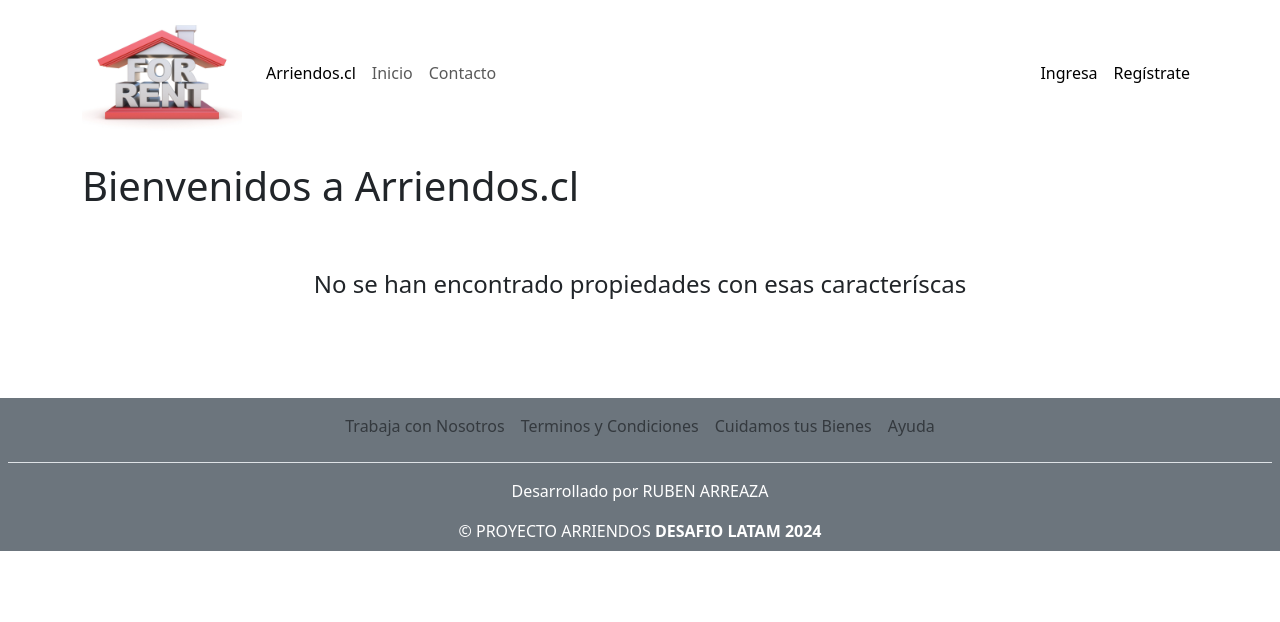
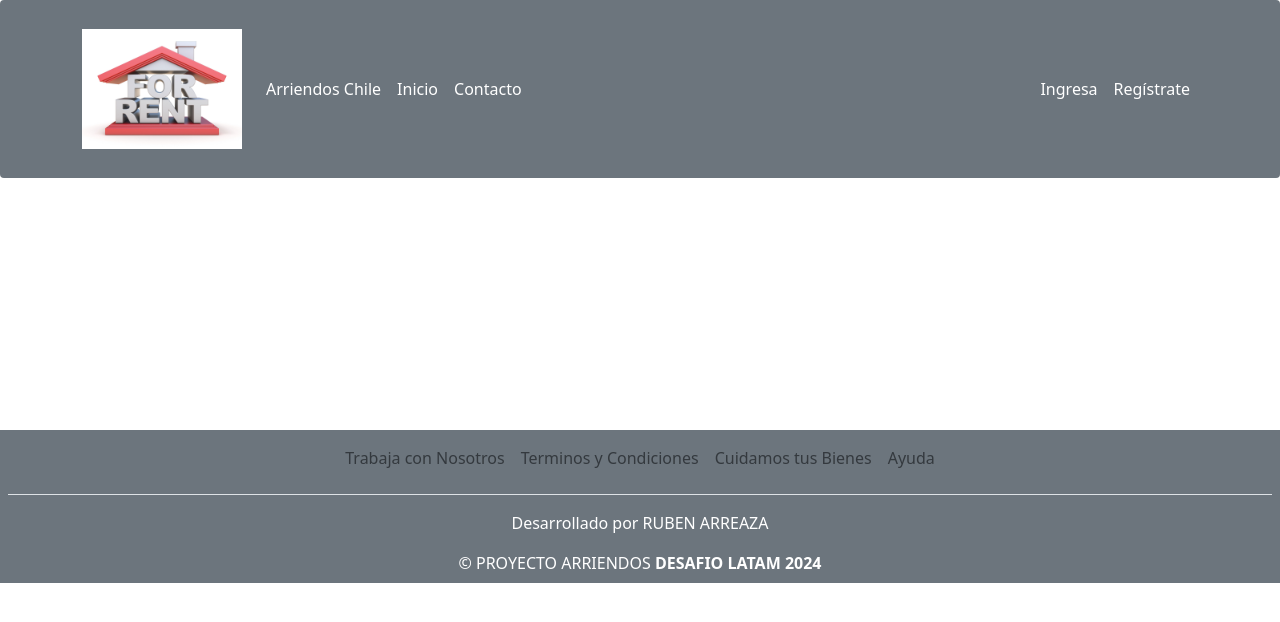
Before and after one commit to rubenchu-389/proyecto_arriendos, a Django app: page / in a window 1280 px wide. Shown: the top 622 px of the page. Run offline with Django 5.2, Linux system fonts and the light colour scheme; data that the repository does not hold is empty.

Commit message:
Se actualiza el navbar y el footer

```diff
--- a/m7_python/static/css/styles.css
+++ b/m7_python/static/css/styles.css
@@ -1,3 +1,9 @@
 .img-logo2 {
     width: 10rem;
 }
+
+
+.container {
+    color: white;
+
+}
--- a/m7_python/templates/base.html
+++ b/m7_python/templates/base.html
@@ -4,7 +4,7 @@
 		{% load static %}
 		<meta charset="utf-8">
 		<meta name="viewport" content="width=device-width, initial-scale=1">
-		<title>Bienvenidos Arriendos Chile</title>
+		<title>Bienvenidos Arriendos  Chile</title>
 		<link href="https://cdn.jsdelivr.net/npm/bootstrap@5.3.3/dist/css/bootstrap.min.css" rel="stylesheet" integrity="sha384-QWTKZyjpPEjISv5WaRU9OFeRpok6YctnYmDr5pNlyT2bRjXh0JMhjY6hW+ALEwIH" crossorigin="anonymous">
 		<link rel="stylesheet" href="{% static 'css/styles.css' %}">
 	<body>
--- a/m7_python/templates/footer.html
+++ b/m7_python/templates/footer.html
@@ -1,9 +1,9 @@
 <div class="b-example-divider"></div>
     <footer class="py-3 my-4">
         <div class="container" style="padding: 20px;"> </div>
-            <div class="col text-center bg-secondary p-2 text-white" style="color: grey;">
+            <div class="col text-center bg-secondary p-2 text-white" style="color: grey;" >
                 <ul class="nav justify-content-center border-bottom pb-3 mb-3">
-                    <li class="nav-item"><a href="#" class="nav-link px-2 text-body-secondary">Trabaja con Nosotros</a></li>
+                    <li class="nav-item text-white"><a href="#" class="nav-link px-2 text-white text-body-secondary">Trabaja con Nosotros</a></li>
                     <li class="nav-item"><a href="#" class="nav-link px-2 text-body-secondary">Terminos y Condiciones</a></li>
                     <li class="nav-item"><a href="#" class="nav-link px-2 text-body-secondary">Cuidamos tus Bienes</a></li>
                     <li class="nav-item"><a href="#" class="nav-link px-2 text-body-secondary">Ayuda</a></li>
--- a/m7_python/templates/index.html
+++ b/m7_python/templates/index.html
@@ -3,7 +3,7 @@
 {% load static %}
 {% block content %}
 <div class="container">
-    <h1 class="fs-1">Bienvenidos a Arriendos.cl</h1>
+    <h1 class="fs-1">Bienvenidos a Arriendos Chile</h1>
 
 
 
--- a/m7_python/templates/navbar.html
+++ b/m7_python/templates/navbar.html
@@ -1,10 +1,10 @@
 {% load static %}
-<nav class="navbar navbar-expand-lg bg-body-light mb-3">
-    <div class="container d-flex flex-wrap">
+<nav class="navbar navbar-expand-lg navbar-light text-white  bg-secondary mb-3 p-4 rounded-1">
+    <div class="container d-flex  flex-wrap">
         <a class="navbar-brand" href="/"><img class="img-logo2" src="{% static 'img/logo2.jpg' %}"
                 alt="Logo2 arriendos"></a>
 
-        <button class="navbar-toggler" type="button" data-bs-toggle="collapse" data-bs-target="#navbarSupportedContent"
+        <button class="navbar-toggler"  type="button" data-bs-toggle="collapse" data-bs-target="#navbarSupportedContent"
             aria-controls="navbarSupportedContent" aria-expanded="false" aria-label="Toggle navigation">
             <span class="navbar-toggler-icon"></span>
         </button>
@@ -12,22 +12,22 @@
         <div class="collapse navbar-collapse" id="navbarSupportedContent">
             <ul class="navbar-nav me-auto mb-2 mb-lg-0">
                 <li class="nav-item">
-                    <a class="nav-link active" aria-current="page" href="{% url 'index' %}">Arriendos.cl</a>
+                    <a class="nav-link active text-white" aria-current="page" href="{% url 'index' %}">Arriendos Chile</a>
                 </li>
                 <li class="nav-item">
-                    <a class="nav-link" aria-current="page" href="/">Inicio</a>
+                    <a class="nav-link text-white" aria-current="page" href="/">Inicio</a>
                 </li>
                 <li class="nav-item">
-                    <a class="nav-link" href="#">Contacto</a>
+                    <a class="nav-link text-white" href="#">Contacto</a>
                 </li>
                 {% if user.is_authenticated %}
                 {% if user.userprofile.rol == 'arrendador' or user.is_staff %}
                 <li class="nav-item">
-                            <a class="nav-link" href="{% url 'add_propiedad' %}">Agregar Propiedad</a>
+                    <a class="nav-link text-white" href="{% url 'add_propiedad' %}">Agregar Propiedad</a>
                 </li>
                 {% endif %}
                 <li class="nav-item">
-                            <a class="nav-link" href="{% url 'profile' %}">Mis Datos</a>
+                    <a class="nav-link text-white" href="{% url 'profile' %}">Mis Datos</a>
                 </li>
                 {% endif %}
             </ul>
@@ -36,15 +36,15 @@
                 <li class="nav-item">
                     <form action="{% url 'logout' %}" method="post">
                         {% csrf_token %}
-                        <button class="nav-link link-body-emphasis" type="submit">Cerrar Sesion</button>
+                        <button class="nav-link text-white link-body-emphasis" type="submit">Cerrar Sesion</button>
                     </form>
                 </li>
                 {% else %}
                 <li class="nav-item">
-                    <a href="{% url 'login' %}" class="nav-link link-body-emphasis px-2">Ingresa</a>
+                    <a href="{% url 'login' %}" class="nav-link text-white link-body-emphasis px-2">Ingresa</a>
                 </li>
                 <li class="nav-item">
-                    <a href="{% url 'register' %}" class="nav-link link-body-emphasis px-2">Regístrate</a>
+                    <a href="{% url 'register' %}" class="nav-link text-white link-body-emphasis px-2">Regístrate</a>
                 </li>
                 {% endif %}
             </ul>
```
Lines whose indentation alone changed are shown as unchanged.
